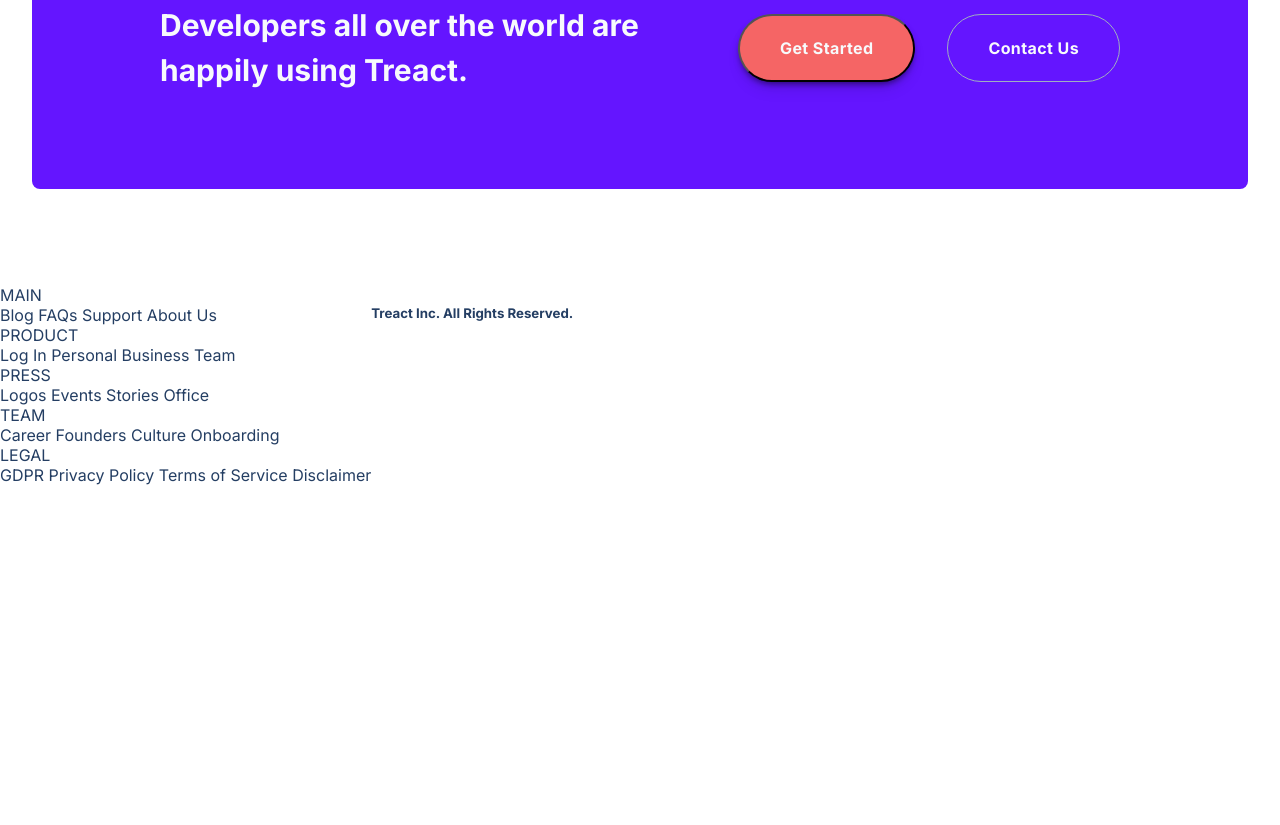
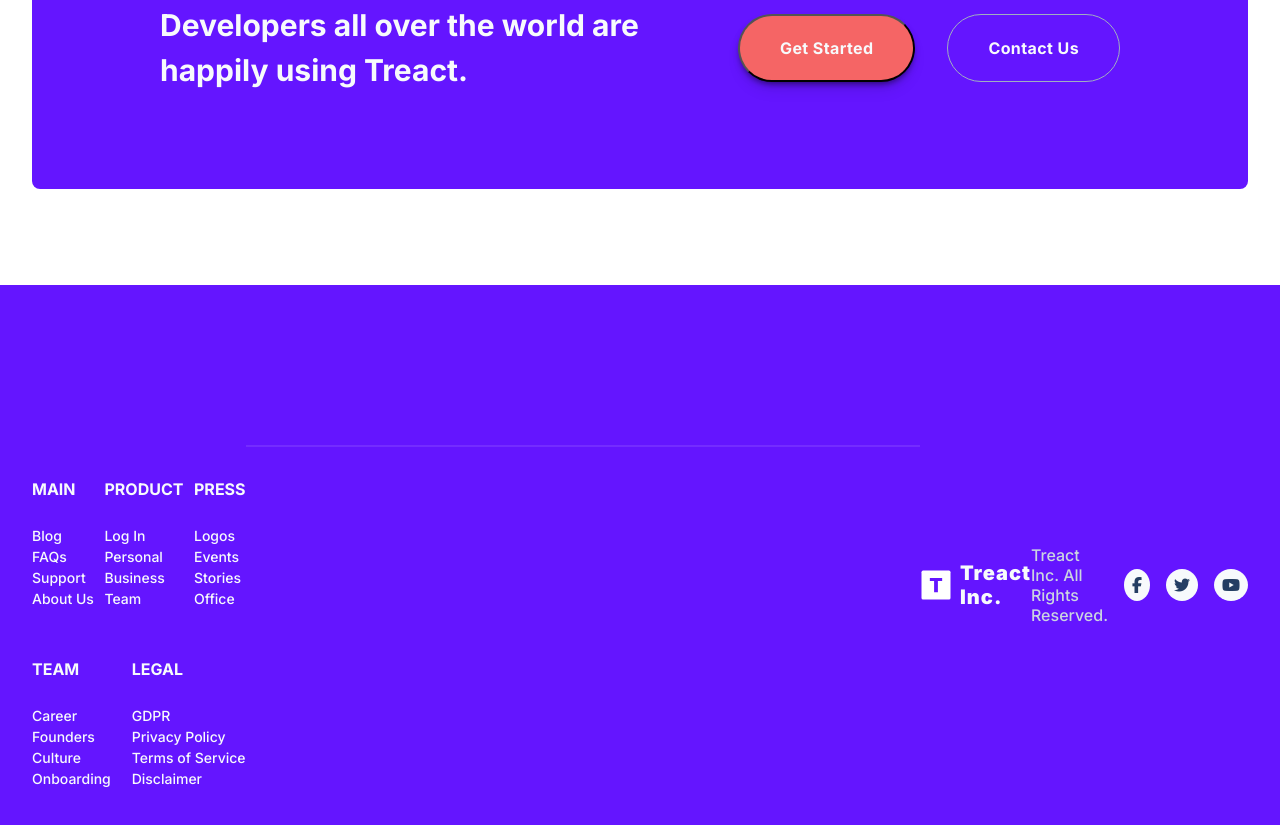
Before and after one commit to nedejer/treact, a plain HTML site: page index.html in a window 1280 px wide. Shown: the part 5790-6615 px from the top of the page. Before the commit the page ends 6275 px from the top, so only its background shows below. Drawn offline with Linux system fonts and the light colour scheme.

Commit message:
Footer CSS ONLY

```diff
--- a/index.html
+++ b/index.html
@@ -345,35 +345,35 @@
         <div class="row footer__row">
             <div class="footer__columns">
                 <div class="footer__column">
-                    <div class="footer__title">MAIN</div>
+                    <div class="footer__column--title">MAIN</div>
                     <a href="" class="footer__column--link">Blog</a>
                     <a href="" class="footer__column--link">FAQs</a>
                     <a href="" class="footer__column--link">Support</a>
                     <a href="" class="footer__column--link">About Us</a>
                 </div>
                 <div class="footer__column">
-                    <div class="footer__title">PRODUCT</div>
+                    <div class="footer__column--title">PRODUCT</div>
                     <a href="" class="footer__column--link">Log In</a>
                     <a href="" class="footer__column--link">Personal</a>
                     <a href="" class="footer__column--link">Business</a>
                     <a href="" class="footer__column--link">Team</a>
                 </div>
                 <div class="footer__column">
-                    <div class="footer__title">PRESS</div>
+                    <div class="footer__column--title">PRESS</div>
                     <a href="" class="footer__column--link">Logos</a>
                     <a href="" class="footer__column--link">Events</a>
                     <a href="" class="footer__column--link">Stories</a>
                     <a href="" class="footer__column--link">Office</a>
                 </div>
                 <div class="footer__column">
-                    <div class="footer__title">TEAM</div>
+                    <div class="footer__column--title">TEAM</div>
                     <a href="" class="footer__column--link">Career</a>
                     <a href="" class="footer__column--link">Founders</a>
                     <a href="" class="footer__column--link">Culture</a>
                     <a href="" class="footer__column--link">Onboarding</a>
                 </div>
                 <div class="footer__column">
-                    <div class="footer__title">LEGAL</div>
+                    <div class="footer__column--title">LEGAL</div>
                     <a href="" class="footer__column--link">GDPR</a>
                     <a href="" class="footer__column--link">Privacy Policy</a>
                     <a href="" class="footer__column--link">Terms of Service</a>
@@ -385,14 +385,14 @@
             <div class="footer__divider"></div>
             <div class="footer__bottom">
                 <div class="footer__logo">
-                    <img src="" alt="" class="footer__logo--img">
-                    <h5 class="footer__logo--text">Treact Inc. All Rights Reserved.</h5>
+                    <img src="./assets/logo-light.d9a5d1b5be5ea077b26864fdfc2e96a4.svg" alt="" class="footer__logo--img">
+                    <h5 class="footer__logo--text">Treact Inc.</h5>
                 </div>
-                <div class="footer__copyright"></div>
+                <div class="footer__copyright">Treact Inc. All Rights Reserved.</div>
                 <div class="footer__socials">
-                    <a href="" class="social__link"></a>
-                    <a href="" class="social__link"></a>
-                    <a href="" class="social__link"></a>
+                    <a href="" class="footer__social--link"><i class="fa-brands fa-facebook-f"></i></a>
+                    <a href="" class="footer__social--link"><i class="fa-brands fa-twitter"></i></a>
+                    <a href="" class="footer__social--link"><i class="fa-brands fa-youtube"></i></a>
                 </div>
             </div>
         </div>
--- a/style.css
+++ b/style.css
@@ -779,3 +779,111 @@ TESTIMONIALS
     border: 1px solid rgb(160, 174, 192);
     transition: all 300ms;
  }
+
+ /*
+
+ FOOTER
+
+ */
+
+ footer {
+    padding: 96px 32px;
+    background-color: rgb(100, 21, 255);
+    margin-bottom: -32px;
+    position: relative;
+    overflow: hidden;
+ }
+
+ .row{
+    width: 100%;
+    max-width: 1280px;
+    margin: 0 auto;
+ }
+
+ .footer__columns{
+    margin-top: 48px;
+    display: flex;
+    justify-content: space-between;
+    flex-wrap: wrap;
+ }
+
+ .footer__column{
+    margin-top: 48px;
+    display: flex;
+    flex-direction: column;
+    align-items: flex-start;
+    z-index: 2;
+ }
+
+
+ .footer__column--title {
+    font-weight: 700;
+    color: #f7fafc;
+    line-height: 1.5;
+ }
+
+ .footer__column--link:nth-child(2){
+    margin-top: 24px;
+ }
+
+ .footer__column--link {
+    color: #f7fafc;
+    font-size: 14px;
+    line-height: 1.5;
+    font-weight: 500;
+    position: relative;
+    cursor: pointer;
+ }
+
+ .footer__divider {
+    width: 100%;
+    height: 2px;
+    margin: 64px 0;
+    background: rgb(116, 44, 255);
+ }
+
+ .footer__bottom {
+    display: flex;
+    justify-content: space-between;
+    align-items: center;
+ }
+
+ .footer__logo {
+    display: flex;
+    align-items: center;
+ }
+
+ .footer__logo--img {
+    height: 32px;
+    width: 32px;
+ }
+
+ .footer__logo--text {
+    font-size: 20px;
+    color: #f7fafc;
+    font-weight: 900;
+    margin-left: 8px;
+    letter-spacing: 0.05em;
+ }
+
+ .footer__copyright{
+    color: #cbd5e0;
+    font-weight: 500;
+ }
+
+ .footer__socials{
+    display: flex;
+    align-items: center;
+ }
+
+ .footer__social--link{
+    margin-left: 16px;
+    padding: 8px;
+    background: #f7fafc;
+    display: flex;
+    justify-content: center;
+    align-items: center;
+    border-radius: 50%;
+    cursor: pointer;
+    transition: all 300ms;
+ }
```
